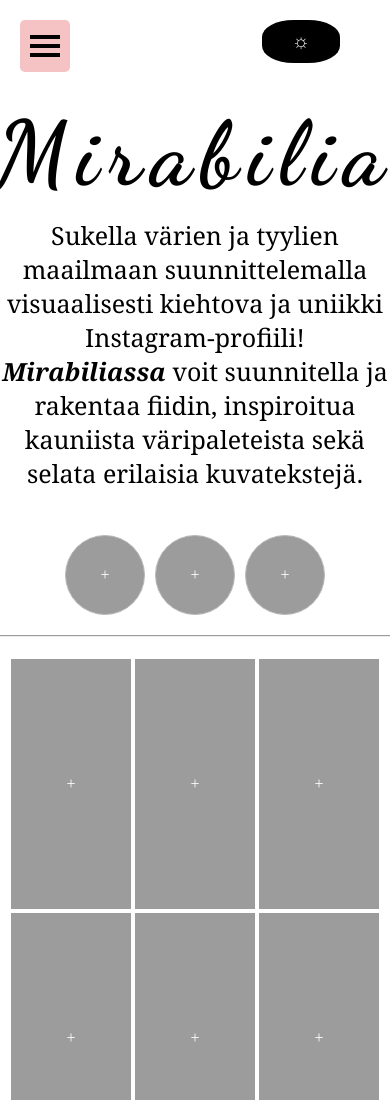
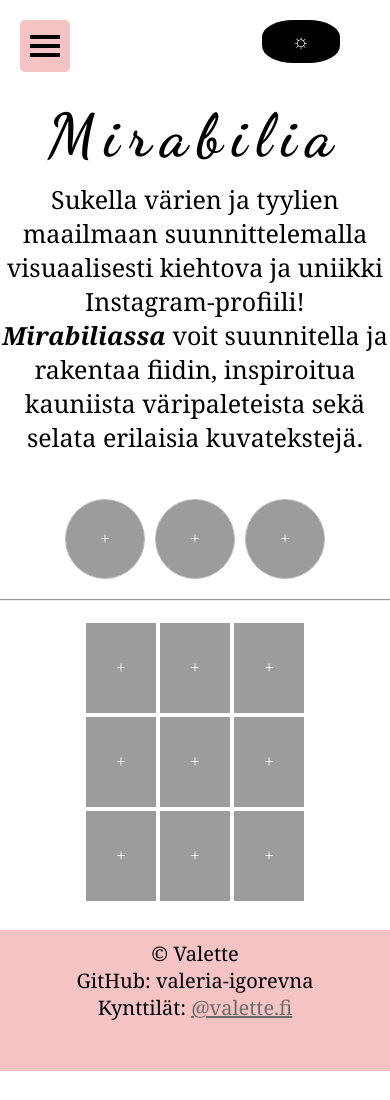
Before and after one commit to valeria-igorevna/Mirabilia, a plain HTML site: page index.html in a window 390 px wide. Shown: the top 1100 px of the page. After the commit the page ends 1071 px from the top, so only its background shows below. Drawn offline with Linux system fonts and the light colour scheme.

Commit message:
styles.css

```diff
--- a/styles.css
+++ b/styles.css
@@ -294,13 +294,14 @@ input[type="file"] {
 
 @media screen and (min-width: 300px) and (max-width: 1024px) {
 .img-label {
-    width: 120px;
-    height: 250px;
+    width: 70px;
+    height: 90px;
 }
 
 h1 {
-    font-size: 90px;
+    font-size: 60px;
     }
+}
 
 /*################################*/
 /*             FOOTER             */
```
